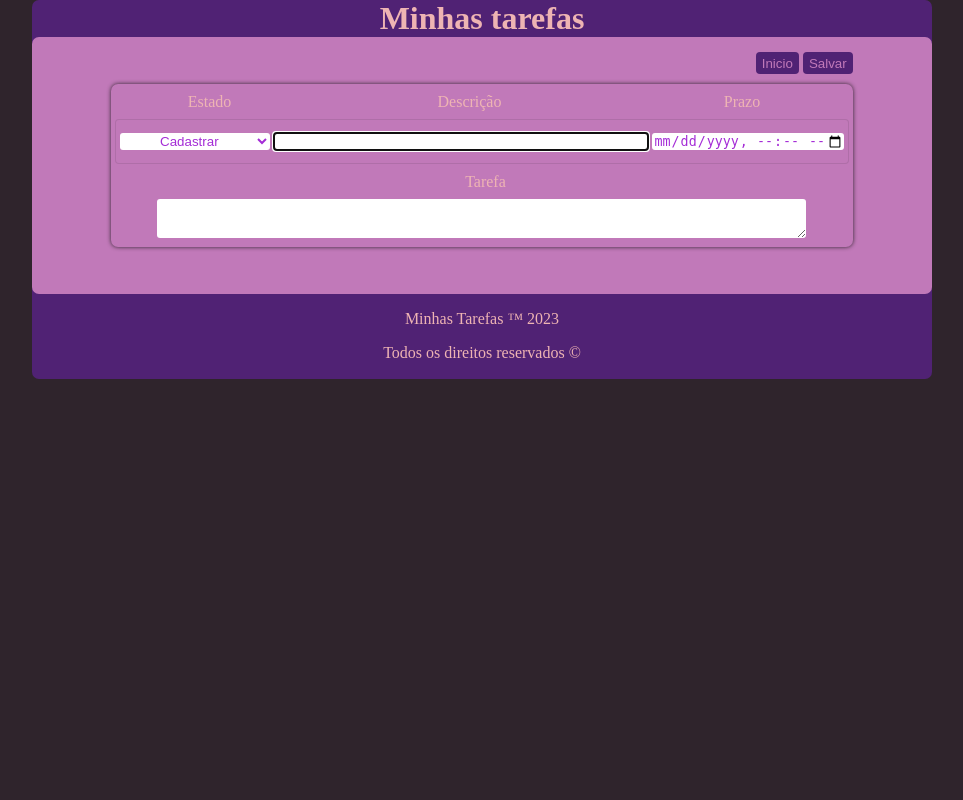
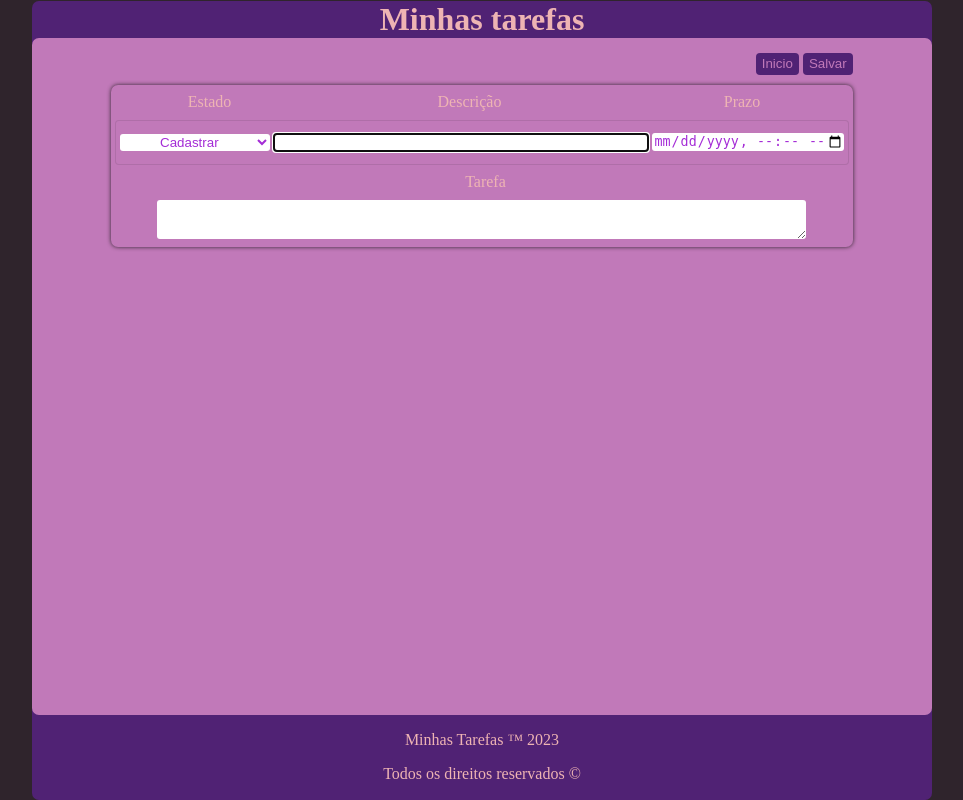
Before and after one commit to Daandrn/WebAPP-Minhas-Tarefas, a PHP site: page /controle/controle.cria.php in a window 1280 px wide. Shown: the whole page, without its empty margins (158-1121 px from the left). Run offline with PHP 8.4, Linux system fonts and the light colour scheme; data that the repository does not hold is empty.

Commit message:
pequenos ajustes importantes

```diff
--- a/controle/controle.cria.php
+++ b/controle/controle.cria.php
@@ -21,8 +21,8 @@ if ($_SERVER['REQUEST_METHOD'] === "POST" && isset($_POST['salvar']) && $_POST['
         $tarefaCria,
         $prazoTarefa
     );
-    //$tarefa->CriaTarefa();
-    //header("location: /inicio");
+    $tarefa->CriaTarefa();
+    header("location: /inicio");
 
 }
 
--- a/css/style.css
+++ b/css/style.css
@@ -1,15 +1,18 @@
 @charset "UTF-8";
 
 html {
+    display: flex;
+    align-items: center;
     background-color: #2f242c;
+    height: 100vh;
 }
 
 body {
     display: flex;
     flex-direction: column;
-    margin: auto auto auto auto;
     background-color: #502274;
     border-radius: 7px;
+    margin: auto auto auto auto;
     color: #eeb4b3;
     width: 900px;
 }
@@ -30,6 +33,7 @@ h1 {
     background-color: #c179b9;
     border-radius: 7px;
     padding: 15px 15px 47px 15px;
+    min-height: calc(100vh - 185px);
 }
 
 .cabecalhoExibicao {
--- a/visao/visao.cria.php
+++ b/visao/visao.cria.php
@@ -35,7 +35,7 @@
                         <option value="1">Cadastrar</option>
                     </select>
                     <input class="descricaoFormat" type="text" name="descricaoTarefa" autofocus value="" required>
-                    <input class="prazoFormat" type="datetime-local" name="prazoTarefa" min="<?php echo date('Y-m-dTH:m');?>" max="2050-12-31T23:59" value="" required>
+                    <input class="prazoFormat" type="datetime-local" name="prazoTarefa" min="<?php echo date('Y-m-d H:m');?>" max="2050-12-31T23:59" value="" required>
                 </span>
                 <span id="alteraTarefa">
                     <div class="tarefaFormat">
```
